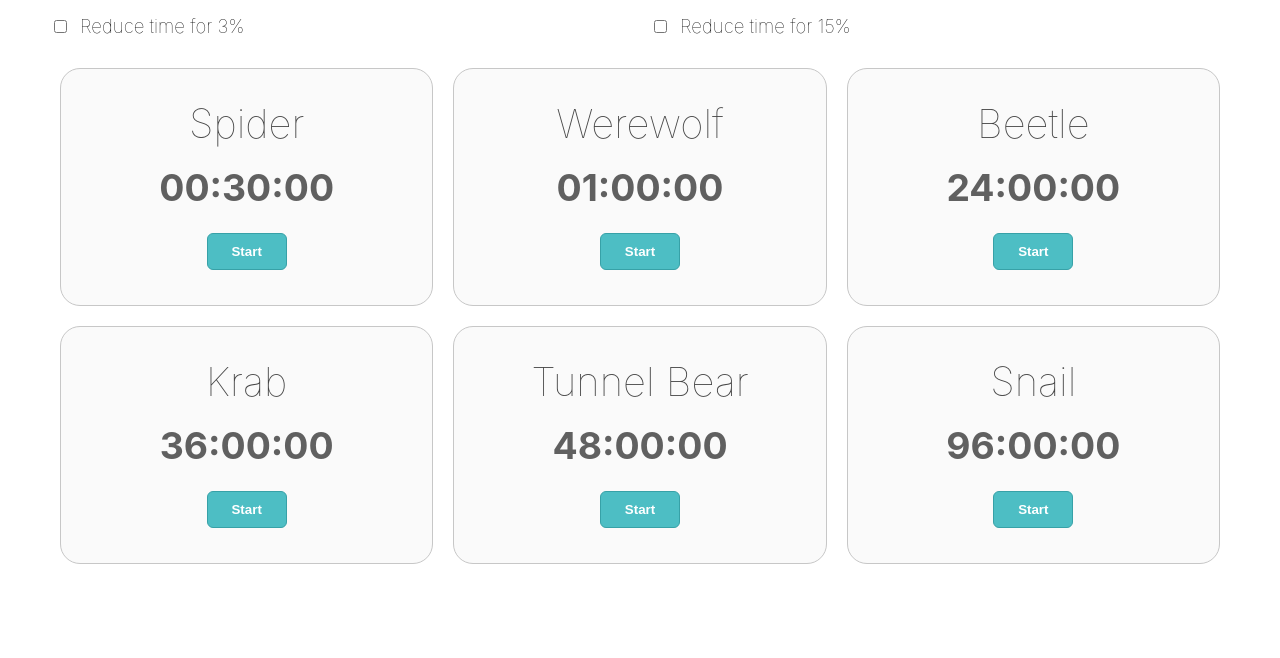
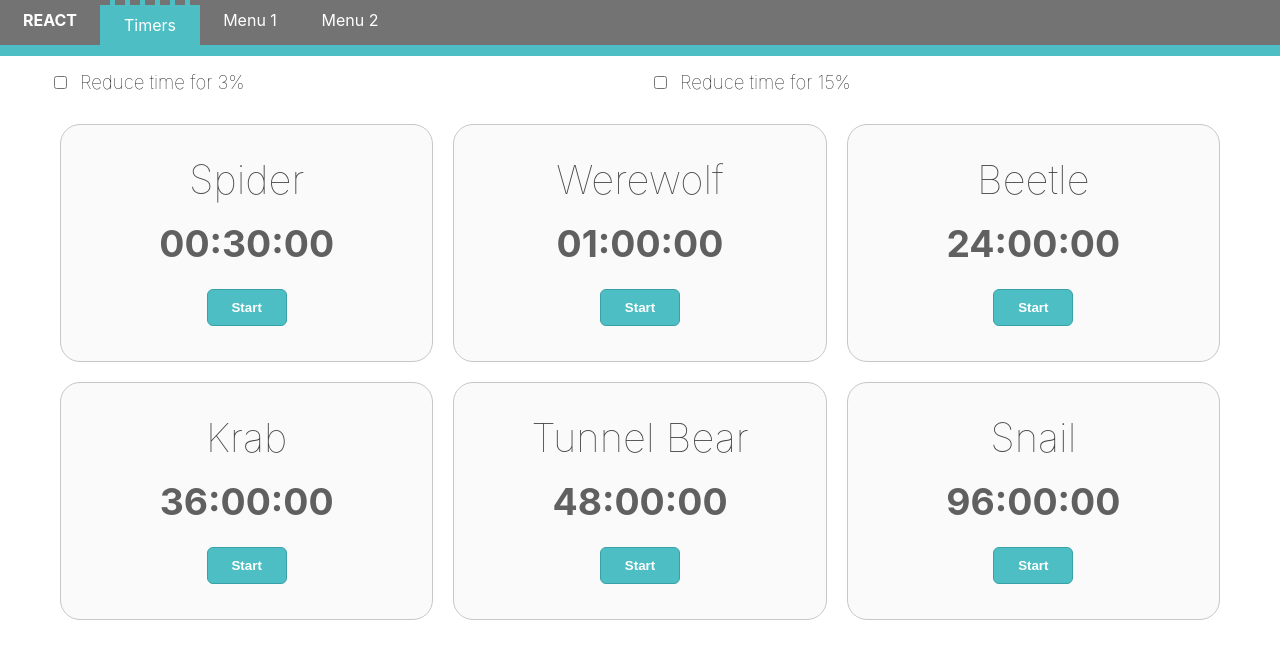
Before and after one commit to yunniko/react-timers, a React (Create React App) app: page / in a window 1280 px wide. Shown: the top 658 px of the page. Built offline with nearby package versions, Linux system fonts and the light colour scheme.

Commit message:
Menu WIP

```diff
--- a/src/App.js
+++ b/src/App.js
@@ -1,12 +1,17 @@
 import { Component } from "react";
 import TimersPage from "./pages/timers.page";
+import Menu from "./components/menu/menu.component";
 
 class App extends Component {
 
     render() {
-        return <div className={"container"}>
-            <TimersPage />
+        return  <div>
+            <Menu />
+            <div className={"container"}>
+                <TimersPage />
+            </div>
         </div>
+
     }
 }
 
--- a/src/components/menu/menu.component.js
+++ b/src/components/menu/menu.component.js
@@ -0,0 +1,60 @@
+import { cloneElement, Component } from "react";
+import "./menu.style.scss"
+
+class Menu extends Component {
+
+    constructor() {
+        super();
+
+        this.state = {
+            active: 'timers'
+        }
+    }
+    items = [
+            {
+                id: 'timers',
+                name: 'Timers',
+                url: '/'
+            },
+            {
+                id: 'menu1',
+                name: 'Menu 1',
+                url: '/'
+            },
+            {
+                id: 'menu2',
+                name: 'Menu 2',
+                url: '/'
+            }
+        ];
+
+    resetStorage = () => {
+        localStorage.clear();
+    }
+    render() {
+        const { active } = this.state;
+        const { items, resetStorage } = this;
+        return (
+          <div className={'menu-container'}>
+              <a className={"menu-item menu-logo"} href={"/"} >REACT</a>
+              {
+                  items.map((item) => {
+                      const { id, name, url } = item;
+                      if (active === id) {
+                          return <div className={"menu-item menu-link active"} key={id}>
+                              { name }
+                          </div>
+                      } else {
+                          return <a className={"menu-item menu-link"} href={url} key={id} data-id={id}>
+                              { name }
+                          </a>
+                      }
+
+                  })
+              }
+          </div>
+        )
+    }
+}
+
+export default Menu;
--- a/src/components/menu/menu.style.scss
+++ b/src/components/menu/menu.style.scss
@@ -0,0 +1,49 @@
+@import '../../styles/variables';
+.menu-container {
+  display: flex;
+  flex-flow: row nowrap;
+  justify-content: flex-start;
+  background-color: $primaryColor2;
+  border-bottom: 11px solid $primaryColor;
+
+  .menu-item {
+    display: inline-block;
+    padding: 10px;
+
+    flex-basis: 80px;
+
+    outline:none;
+    text-decoration: none;
+    text-align: center;
+    font-weight: normal;
+    width: 80px;
+
+    &.menu-link {
+      color: $textColorLight;
+      &:hover {
+        background-color: $textColorLight;
+        color: darken($primaryColor2, 10);
+      }
+      &:active {
+        background-color: darken($primaryColor2, 10);
+        color: $textColorLight;
+      }
+      &.active {
+        background-color: $primaryColor;
+        color: $textColorLight;
+        border-top: 5px dashed $primaryColor2;
+      }
+    }
+    &.menu-logo {
+      font-weight: bolder;
+      color: $textColorLight;
+      background-color: $primaryColor2;
+    }
+
+    &.menu-additional {
+      align-self: flex-end;
+    }
+
+
+  }
+}
```
